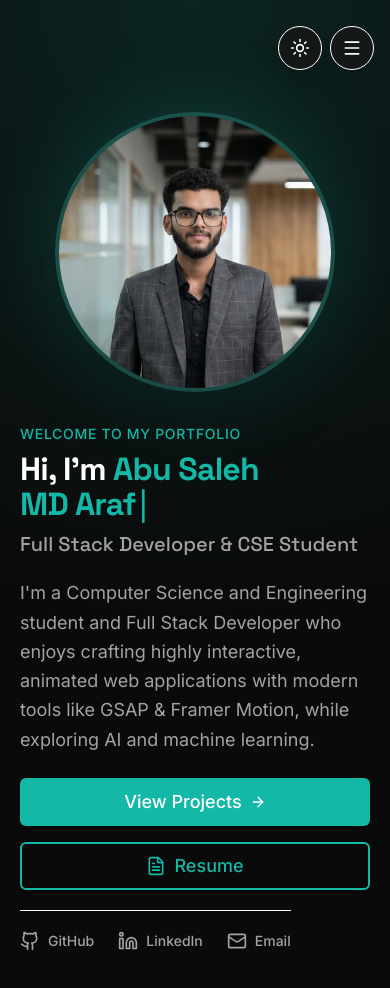
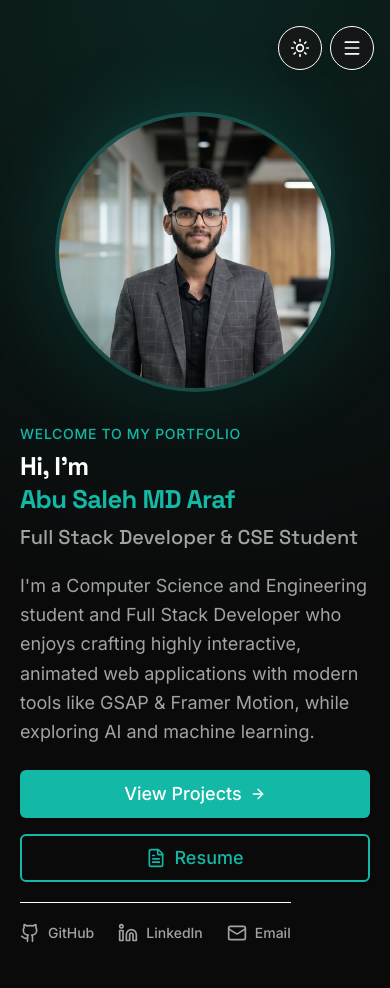
Before and after one commit to asmaraf/abu-saleh-portfolio, a Next.js app: page / in a window 390 px wide. Shown: the top 988 px of the page. Built offline with nearby package versions, Linux system fonts and the light colour scheme.

Commit message:
feat: adjust full hero name on single line below Hi, I'm with responsive sizing

```diff
--- a/src/components/sections/Hero.tsx
+++ b/src/components/sections/Hero.tsx
@@ -21,9 +21,7 @@ const itemVariants = {
   show: { opacity: 1, y: 0, transition: { duration: 0.5 } }
 };
 
-const LINE1 = "Abu Saleh";
-const LINE2 = "MD Araf";
-const TOTAL_CHARS = LINE1.length + LINE2.length;
+const FULL_NAME = "Abu Saleh MD Araf";
 
 function BlinkingCursor() {
   return (
@@ -45,16 +43,16 @@ function BlinkingCursor() {
 }
 
 export function Hero() {
-  const [charCount, setCharCount] = React.useState(0);
+  const [displayText, setDisplayText] = React.useState("");
   const [isDeleting, setIsDeleting] = React.useState(false);
 
   React.useEffect(() => {
     let timeout: NodeJS.Timeout;
 
     if (!isDeleting) {
-      if (charCount < TOTAL_CHARS) {
+      if (displayText.length < FULL_NAME.length) {
         timeout = setTimeout(() => {
-          setCharCount((prev) => prev + 1);
+          setDisplayText(FULL_NAME.slice(0, displayText.length + 1));
         }, 85);
       } else {
         // Pause for 2.5s at full name before deleting
@@ -63,9 +61,9 @@ export function Hero() {
         }, 2500);
       }
     } else {
-      if (charCount > 0) {
+      if (displayText.length > 0) {
         timeout = setTimeout(() => {
-          setCharCount((prev) => prev - 1);
+          setDisplayText(FULL_NAME.slice(0, displayText.length - 1));
         }, 40);
       } else {
         // Pause briefly when empty before retyping
@@ -76,13 +74,7 @@ export function Hero() {
     }
 
     return () => clearTimeout(timeout);
-  }, [charCount, isDeleting]);
-
-  const line1Text = LINE1.slice(0, Math.min(charCount, LINE1.length));
-  const line2Text = charCount > LINE1.length ? LINE2.slice(0, charCount - LINE1.length) : "";
-
-  const isLine1Active = charCount <= LINE1.length;
-  const isLine2Active = charCount > LINE1.length;
+  }, [displayText, isDeleting]);
 
   return (
     <section id="home" className="relative w-full pt-28 md:pt-32 lg:pt-36 pb-16 md:pb-24 px-5 md:px-6 overflow-hidden">
@@ -102,16 +94,14 @@ export function Hero() {
             <span className="text-primary font-medium tracking-wider uppercase text-sm mb-2 md:mb-3">
               Welcome to my portfolio
             </span>
-            <h1 className="font-heading text-[clamp(2rem,6vw,3.75rem)] leading-[1.1] font-bold tracking-tight text-foreground mb-2 md:mb-3">
-              <span className="sr-only">Hi, I&apos;m Abu Saleh MD Araf</span>
-              <span aria-hidden="true" className="block whitespace-nowrap">
-                <span>Hi, I&apos;m&nbsp;</span>
-                <span className="text-primary">{line1Text}</span>
-                {isLine1Active && <BlinkingCursor />}
+            <h1 className="font-heading text-[clamp(1.6rem,3.8vw,2.75rem)] leading-[1.15] font-bold tracking-tight text-foreground mb-2 md:mb-3">
+              <span className="sr-only">Hi, I&apos;m {FULL_NAME}</span>
+              <span aria-hidden="true" className="block text-foreground mb-1">
+                Hi, I&apos;m
               </span>
-              <span aria-hidden="true" className="block min-h-[1.1em] text-primary whitespace-nowrap">
-                <span>{line2Text}</span>
-                {isLine2Active && <BlinkingCursor />}
+              <span aria-hidden="true" className="block min-h-[1.15em] text-primary whitespace-nowrap">
+                <span>{displayText}</span>
+                <BlinkingCursor />
               </span>
             </h1>
             <h2 className="font-heading text-xl md:text-2xl font-medium text-muted">
```
